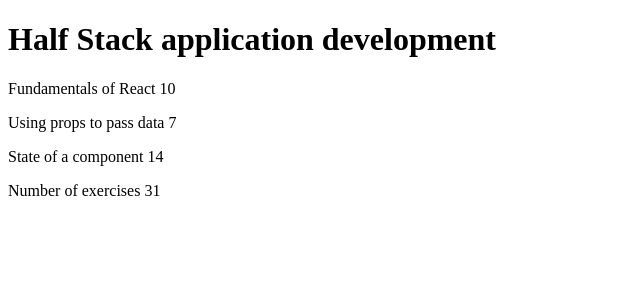
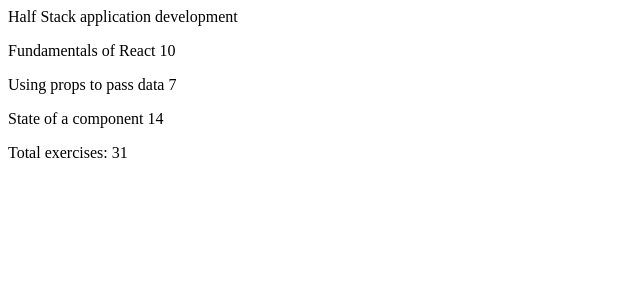
Before and after one commit to natkins23/courseinfo, a React (Create React App) app: page / in a window 1280 px wide. Shown: the top 300 px of the page, without its empty margins (0-640 px from the left). Built offline with nearby package versions, Linux system fonts and the light colour scheme.

Commit message:
1.1 done

```diff
--- a/src/App.js
+++ b/src/App.js
@@ -1,4 +1,39 @@
 import React from 'react'
+
+
+
+const Header = (props) => {
+
+  return (
+<div>{props.course}</div>
+  )
+}
+const Content = (props) => {
+
+  return (
+<div>
+  <p>
+  {props.part1}  {props.exercises1}
+  </p>
+  <p>
+  {props.part2}  {props.exercises2}
+  </p>
+  <p>
+  {props.part3}  {props.exercises3}
+  </p>
+  </div>
+  )
+}
+
+const Total = (props) => {
+
+  return (
+<div>Total exercises: {props.sum}</div>
+  )
+}
+
+
+
 
 const App = () => {
   const course = 'Half Stack application development'
@@ -11,17 +46,9 @@
 
   return (
     <div>
-      <h1>{course}</h1>
-      <p>
-        {part1} {exercises1}
-      </p>
-      <p>
-        {part2} {exercises2}
-      </p>
-      <p>
-        {part3} {exercises3}
-      </p>
-      <p>Number of exercises {exercises1 + exercises2 + exercises3}</p>
+      <Header course = {course}/>
+      <Content part1 = {part1} exercises1 = {exercises1} part2 = {part2} exercises2 = {exercises2} part3 = {part3} exercises3 = {exercises3}/>
+      <Total sum = {exercises1+exercises2+exercises3}/>
     </div>
   )
 }
```
